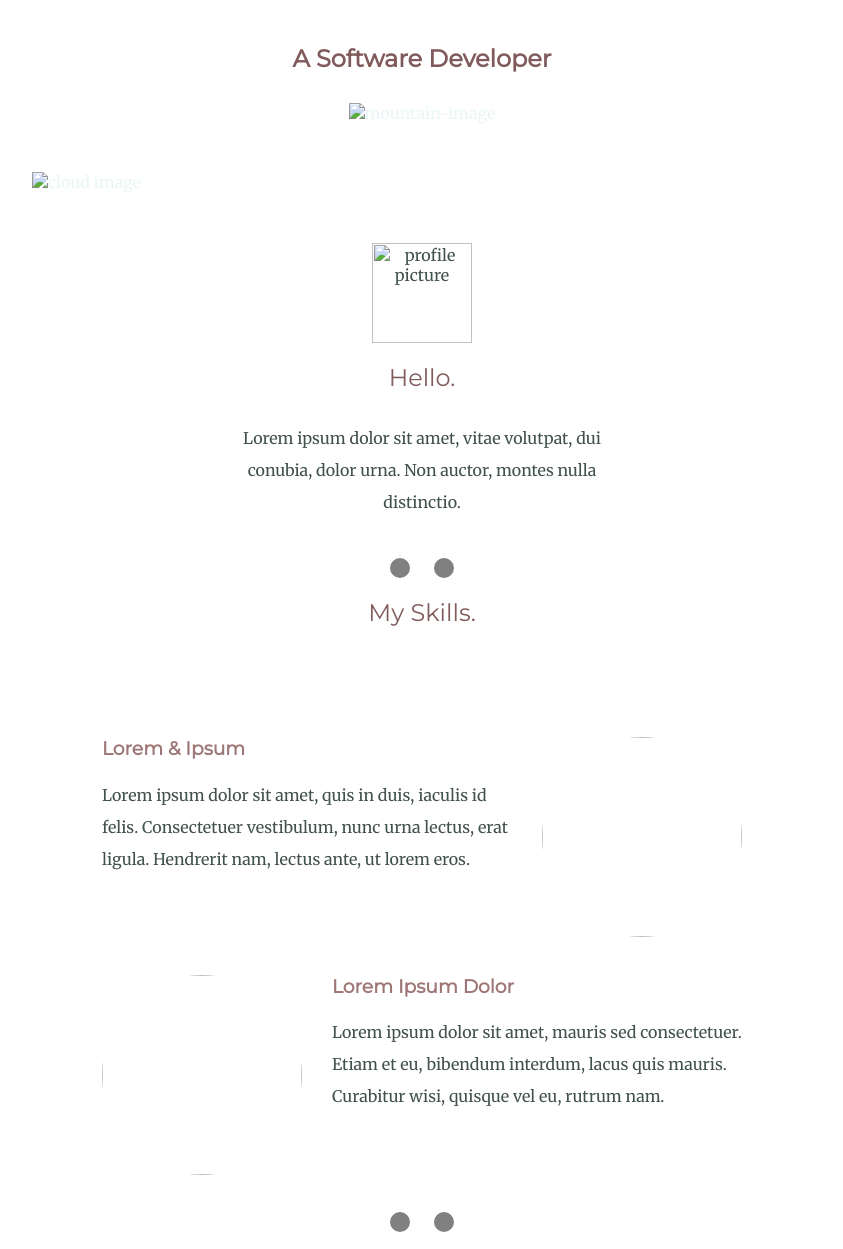
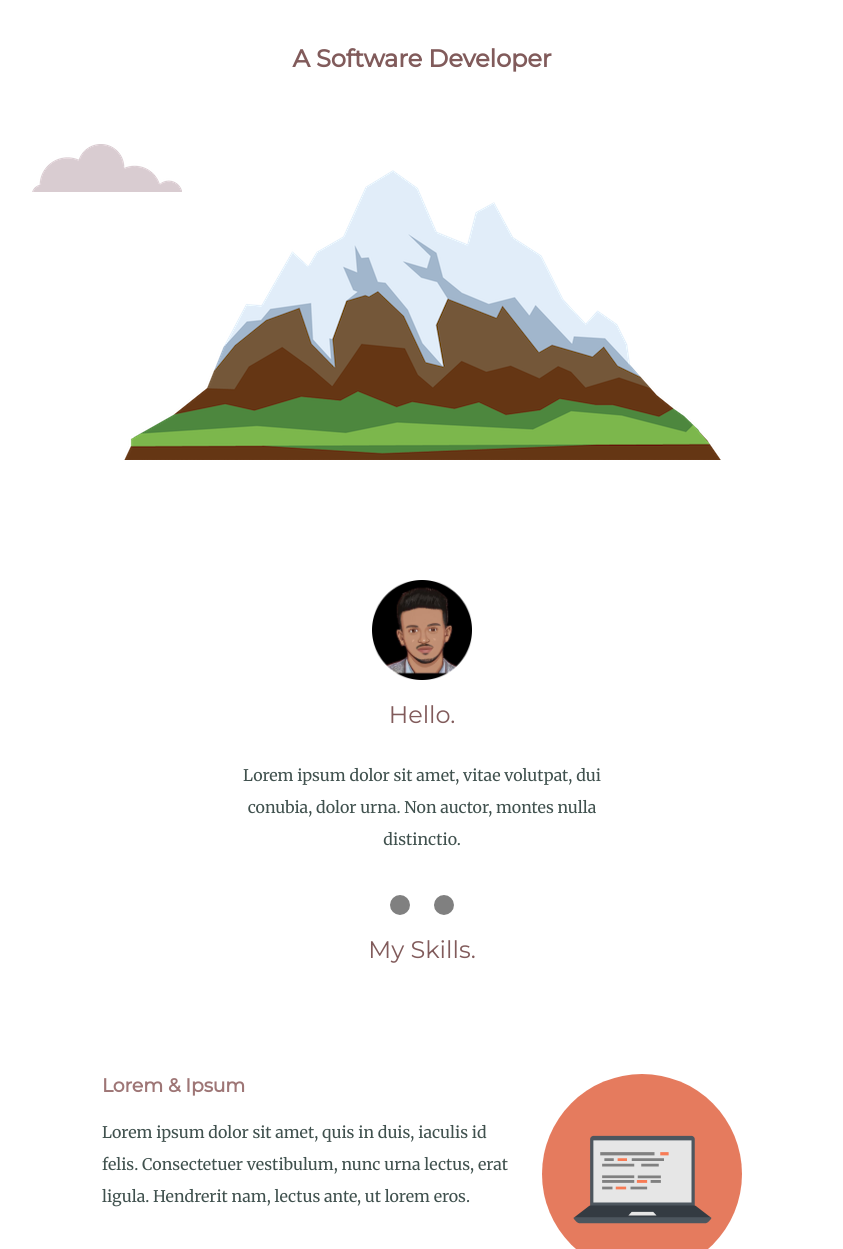
Before and after one commit to Alazar721/cv, a plain HTML site: page index.html in a window 1280 px wide. Shown: the part 218-1467 px from the top of the page, without its empty margins (218-1061 px from the left). Drawn offline with Linux system fonts and the light colour scheme.

Commit message:
changing path of images

```diff
--- a/index.html
+++ b/index.html
@@ -22,17 +22,17 @@
   </head>
   <body>
     <div class="top-container">
-      <img class="top-cloud" src="Images/cloud.png" alt="cloud image" />
+      <img class="top-cloud" src="cloud.png" alt="cloud image" />
       <h1>I'm Alazar</h1>
       <h2><b> A Software Developer</b></h2>
-      <img class="bottom-cloud" src="Images/cloud.png" alt="cloud image" />
-      <img src="Images/mountain.png" alt="mountain-image" />
+      <img class="bottom-cloud" src="cloud.png" alt="cloud image" />
+      <img src="mountain.png" alt="mountain-image" />
     </div>
     <div class="middle-container">
       <div class="profile">
         <img
           class="pro"
-          src="Images/photo-modified.png"
+          src="photo-modified.png"
           alt="profile picture"
         />
         <h2>Hello.</h2>
@@ -45,7 +45,7 @@
       <div class="skills">
         <h2>My Skills.</h2>
         <div class="skill-row">
-          <img class="ccpicture" src="Images/computer.png" alt="" />
+          <img class="ccpicture" src="computer.png" alt="" />
           <h3>Lorem & Ipsum</h3>
           <p>
             Lorem ipsum dolor sit amet, quis in duis, iaculis id felis.
@@ -54,7 +54,7 @@
           </p>
         </div>
         <div class="skill-row">
-          <img class="cpicture" src="Images/computer.png" alt="" />
+          <img class="cpicture" src="computer.png" alt="" />
           <h3>Lorem Ipsum Dolor</h3>
           <p>
             Lorem ipsum dolor sit amet, mauris sed consectetuer. Etiam et eu,
```
